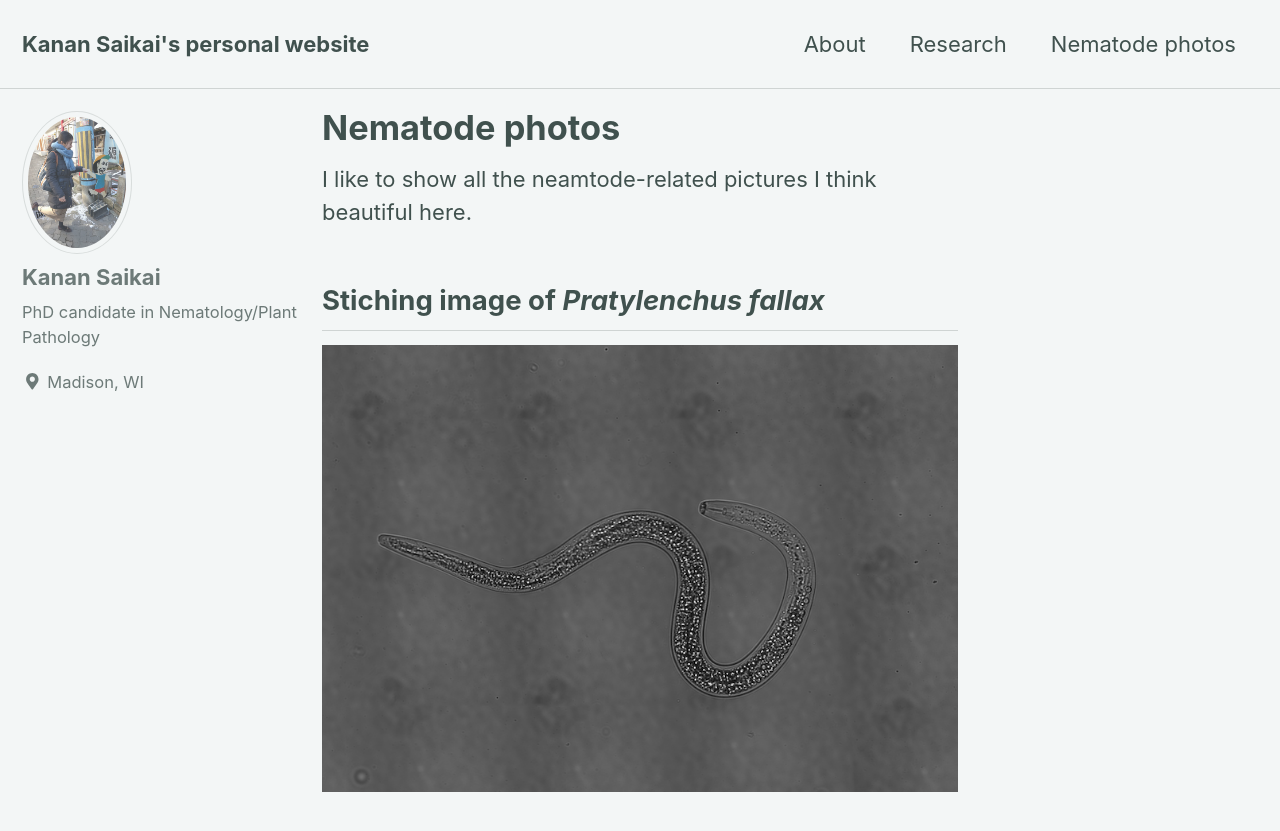
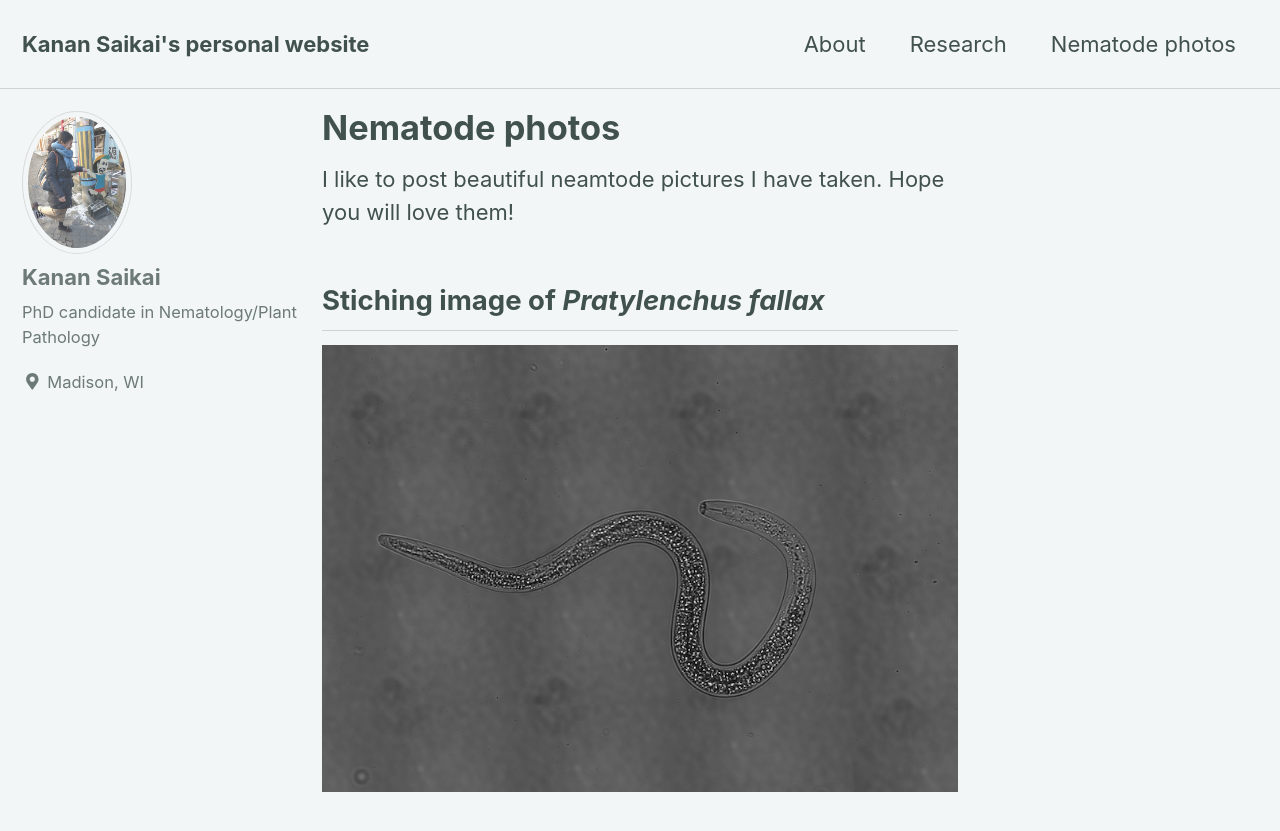
Before and after one commit to ksaikai/ksaikai.github.io, a Jekyll site: the page built from _pages/photos.md, in a window 1280 px wide and 900 px high. Shown: the top 831 px of the window. Built offline with Jekyll 4.4.1, drawn with Linux system fonts in a browser that asks for light colours; cached includes are drawn as plain includes; nearby versions of some CDN libraries.

Commit message:
Update photos.md

```diff
--- a/_pages/photos.md
+++ b/_pages/photos.md
@@ -3,7 +3,8 @@ title: "Nematode photos"
 permalink: /nematode/
 ---
 
-I like to show all the neamtode-related pictures I think beautiful here.
+I like to post beautiful neamtode pictures I have taken.
+Hope you will love them!
 
 ## Stiching image of *Pratylenchus fallax*
 ![](../rln734_stiching.png)
```
